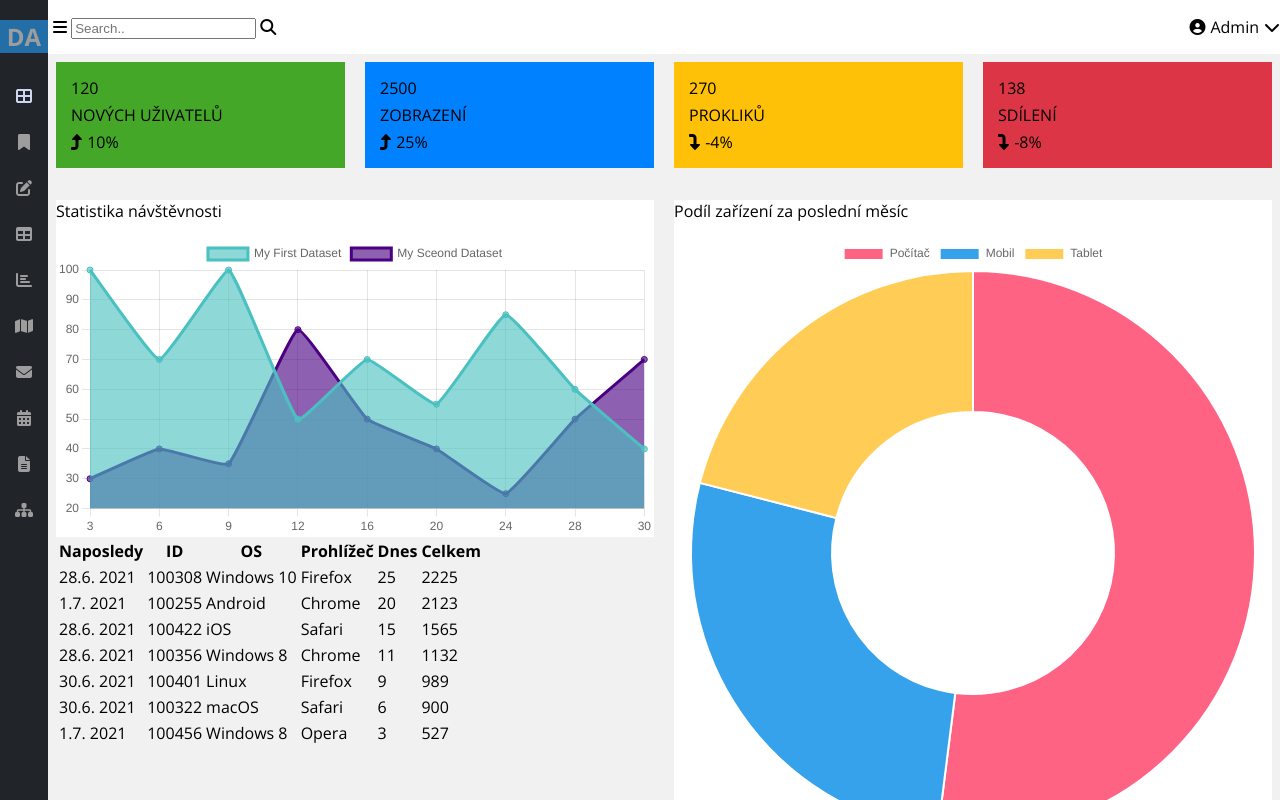
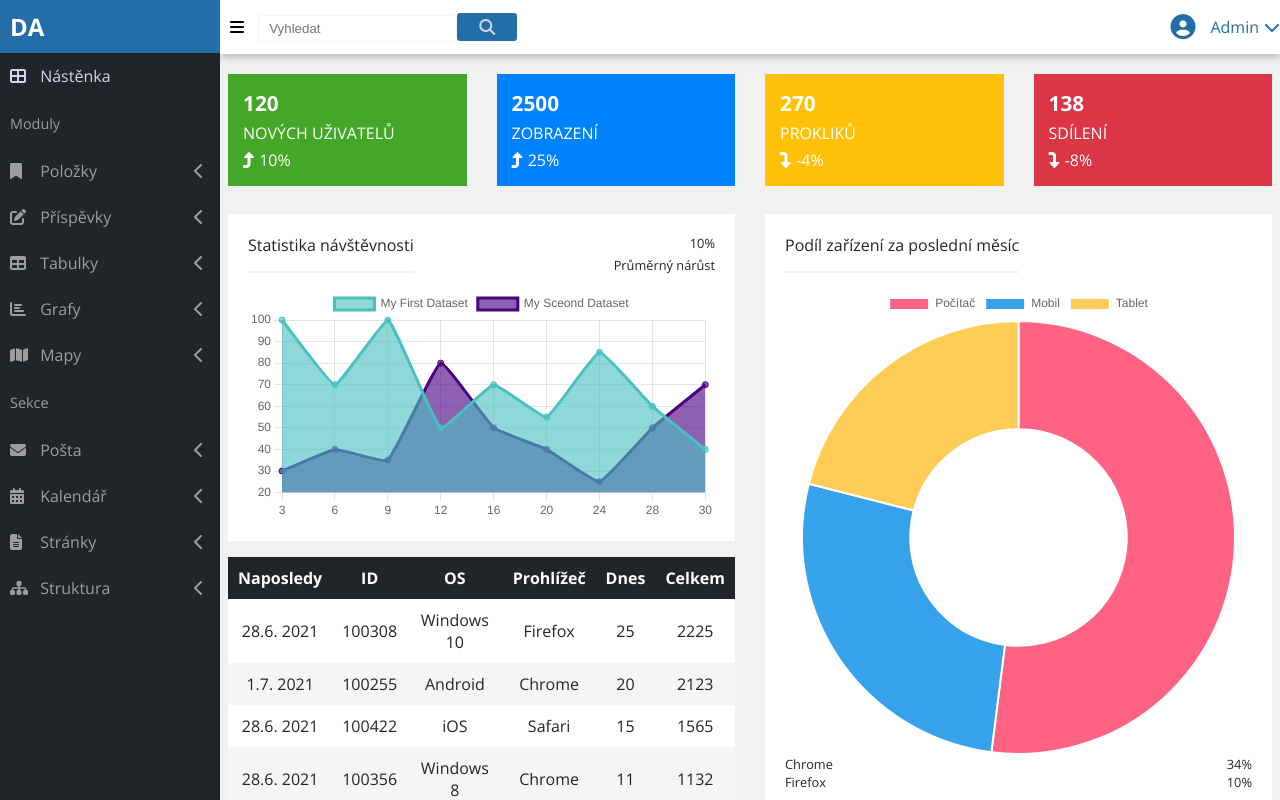
Before and after one commit to evarybkova/projekt-nastenka, a plain HTML site: page index.html in a window 1280 px wide. Drawn offline with nearby package versions, Linux system fonts and the light colour scheme.

Commit message:
table, navbar, sidebar, chart specs

```diff
--- a/index.html
+++ b/index.html
@@ -20,58 +20,58 @@
             </li>
             <li class="sidebar-active">
                 <i class="fas fa-th-large"></i>
-                <!-- <a>Nástěnka</a> -->
+                <a>Nástěnka</a>
             </li>
             <li>
-                <!-- <p>Moduly</p> -->
+                <p>Moduly</p>
             </li>
             <li>
                 <i class="fas fa-bookmark"></i>
-                <!-- <a>Položky</a>
-                <i class="fas fa-chevron-left"></i> -->
+                <a>Položky</a>
+                <i class="fas fa-chevron-left"></i>
             </li>
             <li>
                 <i class="fas fa-edit"></i>
-                <!-- <a>Příspěvky</a>
-                <i class="fas fa-chevron-left"></i> -->
+                <a>Příspěvky</a>
+                <i class="fas fa-chevron-left"></i>
             </li>
             <li>
                 <i class="fas fa-table"></i>
-                <!-- <a>Tabulky</a>
-                <i class="fas fa-chevron-left"></i> -->
+                <a>Tabulky</a>
+                <i class="fas fa-chevron-left"></i>
             </li>
             <li>
                 <i class="fas fa-chart-bar"></i>
-                <!-- <a>Grafy</a>
-                <i class="fas fa-chevron-left"></i> -->
+                <a>Grafy</a>
+                <i class="fas fa-chevron-left"></i>
             </li>
             <li>
                 <i class="fas fa-map"></i>
-                <!-- <a>Mapy</a>
-                <i class="fas fa-chevron-left"></i> -->
+                <a>Mapy</a>
+                <i class="fas fa-chevron-left"></i>
             </li>
-            <!-- <li>
+            <li>
                 <p>Sekce</p>
-            </li> -->
+            </li>
             <li>
                 <i class="fas fa-envelope"></i>
-                <!-- <a>Pošta</a>
-                <i class="fas fa-chevron-left"></i> -->
+                <a>Pošta</a>
+                <i class="fas fa-chevron-left"></i>
             </li>
             <li>
                 <i class="fas fa-calendar-alt"></i>
-                <!-- <a>Kalendář</a>
-                <i class="fas fa-chevron-left"></i> -->
+                <a>Kalendář</a>
+                <i class="fas fa-chevron-left"></i>
             </li>
             <li>
                 <i class="fas fa-file-alt"></i>
-                <!-- <a>Stránky</a>
-                <i class="fas fa-chevron-left"></i> -->
+                <a>Stránky</a>
+                <i class="fas fa-chevron-left"></i>
             </li>
             <li>
                 <i class="fas fa-sitemap"></i>
-                <!-- <a>Struktura</a>
-                <i class="fas fa-chevron-left"></i> -->
+                <a>Struktura</a>
+                <i class="fas fa-chevron-left"></i>
             </li>
         </ul>
 
@@ -79,14 +79,16 @@
         <navbar class="menu">
             <div class="menu-searchbar">
                 <i class="fas fa-bars"></i>
-                <input type="text" placeholder="Search.." name="search">
-                <i class="fas fa-search"></i>
+                <input class="searchbar"type="text" placeholder="Vyhledat" name="search"><i class="fas fa-search"></i>
             </div>
 
             <div class="menu-admin">
+
                 <i class="fas fa-user-circle"></i>
+
                 <p>Admin</p>
                 <i class="fas fa-chevron-down"></i>
+
             </div>
 
         </navbar>
@@ -95,36 +97,38 @@
 
         <div class="boxgrid">
             <div class="boxgrid-box-green">
-                <p class="box-text">120</p>
+                <p class="box-text-bold">120</p>
                 <p class="box-text">NOVÝCH UŽIVATELŮ</p>
                 <p class="box-text"><i class="fas fa-level-up-alt"></i> 10%</p>
             </div>
             <div class="boxgrid-box-blue">
-                <p class="box-text">2500</p>
+                <p class="box-text-bold">2500</p>
                 <p class="box-text">ZOBRAZENÍ</p>
                 <p class="box-text"><i class="fas fa-level-up-alt"></i> 25%</p>
             </div>
             <div class="boxgrid-box-yellow">
-                <p class="box-text">270</p>
+                <p class="box-text-bold">270</p>
                 <p class="box-text">PROKLIKŮ</p>
                 <p class="box-text"><i class="fas fa-level-down-alt"></i> -4%</p>
             </div>
             <div class="boxgrid-box-red">
-                <p class="box-text">138</p>
+                <p class="box-text-bold">138</p>
                 <p class="box-text">SDÍLENÍ</p>
                 <p class="box-text"><i class="fas fa-level-down-alt"></i> -8%</p>
             </div>
         </div>
 
         <div class="container-big">
-            <div class="cantainer-left">
+            <div class="container-left">
                 <div class="chart">
-                    <p>Statistika návštěvnosti</p>
+                    <p class="chart-title">Statistika návštěvnosti</p>
+                    <p class="chart-spec-right">10%</p><br>
+                    <p class="chart-spec-right">Průměrný nárůst</p>
                     <canvas id="firstChart"></canvas>
                 </div>
 
 
-
+                <div class="scroll">
                     <table class="table">
                         <tr>
                         <th>Naposledy</th>
@@ -192,13 +196,25 @@
                         </tr>
 
                     </table>
-
+                </div>
             </div>
             <div class="container-right">
 
                 <div class="chart">
-                    <p>Podíl zařízení za poslední měsíc</p>
+
+                    <p class="chart-title">Podíl zařízení za poslední měsíc</p>
+
+
+
                     <canvas id="secondChart"></canvas>
+                    <div  class="chart-spec-left">
+                        <p>Chrome</p>
+                        <p>Firefox</p>
+                    </div>
+                    <div class="chart-spec-right">
+                        <p>34%</p>
+                        <p>10%</p>
+                    </div>
                 </div>
 
 
@@ -243,6 +259,7 @@
                     responsive: true,
                     maintainAspectRatio: true,
 
+
                 }
             });
 
@@ -267,20 +284,13 @@
                 options: {
                     responsive: true,
                     maintainAspectRatio: true,
-
-
-
-
+                    legend: {
+                        position: 'right',
+                        align: 'middle',
+                    },
                 }
-
-
-
             });
         }
-
-
-
-
     </script>
 </body>
 </html>
--- a/style.scss
+++ b/style.scss
@@ -16,6 +16,9 @@ $sidebar-item: #9D9D9D;
 $sidebar-active: #CFD7F0;
 $content-background: #F1F1F1;
 $navbar-background: #FFFFFF;
+$table-light: #FFFFFF;
+$table-dark: #F5F5F5;
+
 
 
 body {
@@ -47,8 +50,29 @@ body {
 
 .table {
 
+    text-align: center;
+    width: 100%;
+    height: 100%;
+    border-collapse: collapse;
 
+    & th, td {
+      padding: 10px;
+    }
 
+    & tr {
+        background-color: $sidebar-background;
+
+    }
+
+    tr:first-child {background-color: $sidebar-background; color:$table-light};
+    tr:nth-child(even):not(:first-child) {background-color: $table-light; color: $sidebar-background};
+    tr:nth-child(odd):not(:first-child) {background-color: $table-dark; color: $sidebar-background};
+
+}
+
+.scroll {
+    overflow: scroll;
+    padding-top: 16px;
 
 }
 
@@ -57,20 +81,36 @@ body {
     background-color: $navbar-background;
     align-items: center;
     justify-content: space-between;
+    box-shadow: 0px 1px 10px $sidebar-item;
 
-
-
-    & input {
+    .fa-search {
+        background-color: $bluedark;
+        padding: 6px 22px;
+        border-radius: 3px;
+        color: $sidebar-active;
 
     }
-    &-searchbar {
-        margin: 5px;
+    .fa-bars,
+    .fa-user-circle {
+        margin: 10px;
+    }
+    .fa-user-circle {
+        font-size: 25px;
+
+    }
+
+    .searchbar {
+        border: 1px solid $table-dark;
+        padding: 5px 10px;
+        border-radius: 3px;
+
     }
 
     &-admin {
         display: flex;
         align-items: center;
         gap: 5px;
+        color: $bluedark;
 
 
 
@@ -84,6 +124,8 @@ body {
     grid-template-rows: repeat(4, 1fr);
     gap: 20px;
     align-items: center;
+    color: $navbar-background;
+    padding: 20px 8px;
 
     & > div {
         padding: 10px;
@@ -103,13 +145,20 @@ body {
     .boxgrid-box-yellow {
         background-color: $yellow;
     }
-    .box-text {
+    .box-text,
+    .box-text-bold {
 
         margin: 5px;
+    }
+
+    .box-text-bold {
+        font-size: 1.3em;
+        font-weight: bold;
     }
     @media screen and (min-width: 750px) {
         grid-template-columns: repeat(2, 1fr);
         grid-template-rows: repeat(2, 1fr);
+        column-gap: 30px;
     }
 
     @media screen and (min-width: 1100px) {
@@ -124,10 +173,14 @@ body {
 
 
 .container-big {
-    @media screen and (min-width: 800px) {
+
+
+    @media screen and (min-width: 750px) {
         display: grid;
         grid-template-columns: repeat( 2, minmax(250px, 1fr) );
-        gap: 20px;
+
+
+        column-gap: 30px;
         min-width: 0;
 
 
@@ -135,39 +188,85 @@ body {
     }
 }
 
-.boxgrid,
+
 .container-big {
     padding: 8px;
+}
+
+.container-left,
+.container-right {
+
 }
 .sidebar  {
     list-style: none;
     padding: 0;
-    flex-basis: auto;
+    flex-basis: 220px;
     flex-shrink: 0;
     margin: 0;
-
+    overflow: auto;
     height: 100vh;
 
 
     background-color: $sidebar-background;
     color: $sidebar-item;
-    text-align: center;
-
+    // text-align: center;
+    .fa-chevron-left {
+        float: right;
+    }
+    p {
+        margin: 15px 10px;
+        font-size: .9em;
+    }
     .da {
         background-color: $bluedark;
         margin: 0;
+        padding: 0;
+
+    }
+    h2 {
+        margin: 0;
+        padding: 10px;
+        color: $navbar-background;
     }
 }
 .sidebar-active {
     color: $sidebar-active;
 }
 .sidebar i {
-    padding: 15px;
+    width: 16px;
+    height: 16px;
+    margin: 15px 10px;
 
 }
 
 .chart {
     background-color: $navbar-background;
+    color: $sidebar-background;
+    padding: 20px;
+    overflow: auto;
 
+    & p {
+        margin: 0;
+    }
+    .chart-title,
+    .chart-spec-left {
+        float: left;
+    }
+    .chart-spec-left {
+        font-size: .8em;
+    }
+    .chart-spec-right {
+        float: right;
+        font-size: .8em;
+    }
 
 }
+
+.chart-title::after {
+    content: "";
+    width: 100%;
+
+    display: block;
+    border: 1px solid $content-background;
+    margin: 15px 0;
+}
```
Also changed, not shown: style.min.css, 1 other file. Lines whose indentation alone changed are shown as unchanged.
